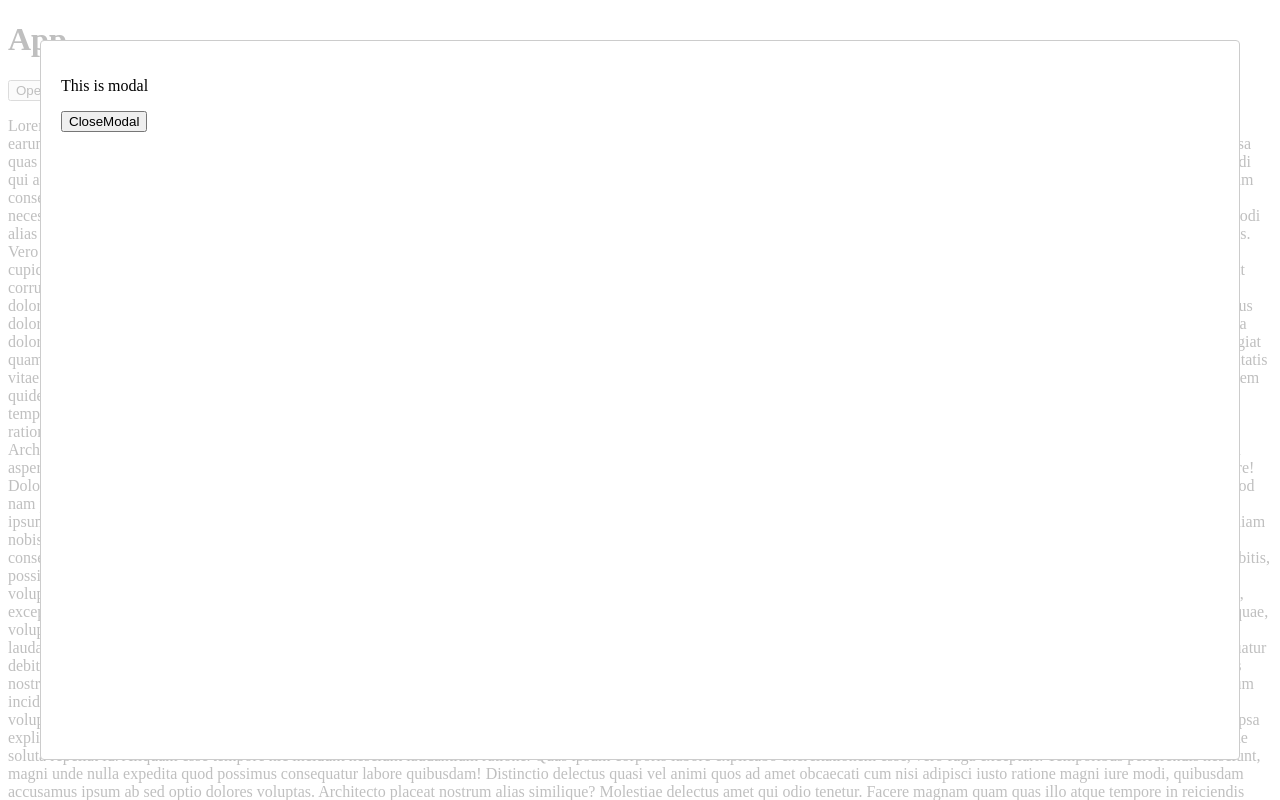
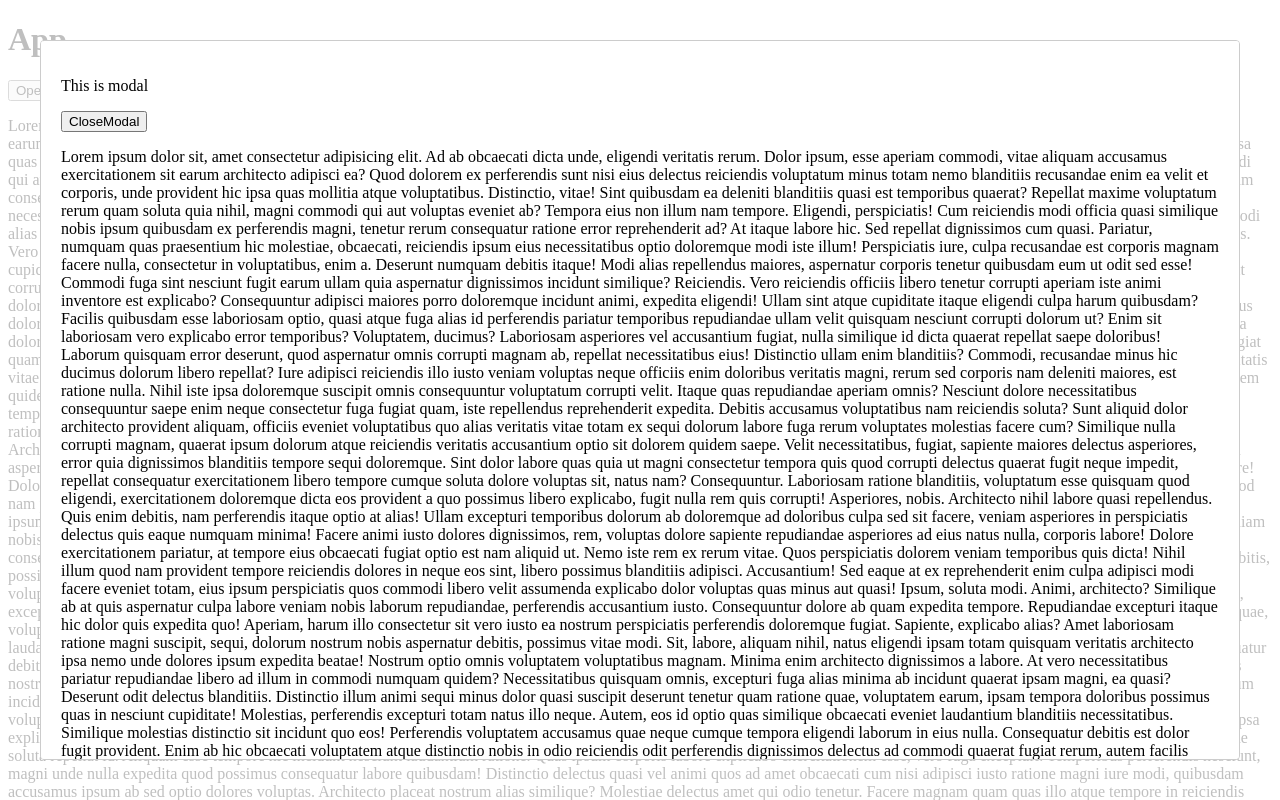
Before and after one commit to baoloc008/learn-react-modal, a React (Create React App) app: page / in a window 1280 px wide. Both pictures are taken after a click on the button "OpenModal". Shown: the top 800 px of the page. Built offline with nearby package versions, Linux system fonts and the light colour scheme; the HTML template or start-up script is replaced by a standard one.

Commit message:
disable body scroll

```diff
--- a/src/AppModal.js
+++ b/src/AppModal.js
@@ -1,11 +1,13 @@
 import React from "react";
 import BaseModal from "./base-modal";
+import LongContent from "./LongContent";
 
 function AppModal({ isOpen, onCloseModal }) {
   return (
     <BaseModal isOpen={isOpen} closeModal={onCloseModal}>
       <p>This is modal</p>
       <button onClick={onCloseModal}>CloseModal</button>
+      <LongContent />
     </BaseModal>
   );
 }
--- a/src/base-modal/BaseModal.js
+++ b/src/base-modal/BaseModal.js
@@ -1,11 +1,29 @@
-import React from "react";
+import React, { useEffect, useRef } from "react";
 import ReactModal from "react-modal";
+import {
+  disableBodyScroll,
+  enableBodyScroll,
+  clearAllBodyScrollLocks,
+} from "body-scroll-lock";
 
 ReactModal.setAppElement("#root");
 
 function Modal({ isOpen, closeModal, children }) {
+  const modalRef = useRef(null);
+
+  useEffect(() => {
+    if (isOpen) {
+      disableBodyScroll(modalRef.current);
+    } else {
+      enableBodyScroll(modalRef.current);
+    }
+    return () => {
+      clearAllBodyScrollLocks();
+    };
+  }, [isOpen]);
+
   return (
-    <ReactModal isOpen={isOpen} onRequestClose={closeModal}>
+    <ReactModal isOpen={isOpen} onRequestClose={closeModal} ref={modalRef}>
       {children}
     </ReactModal>
   );
```
